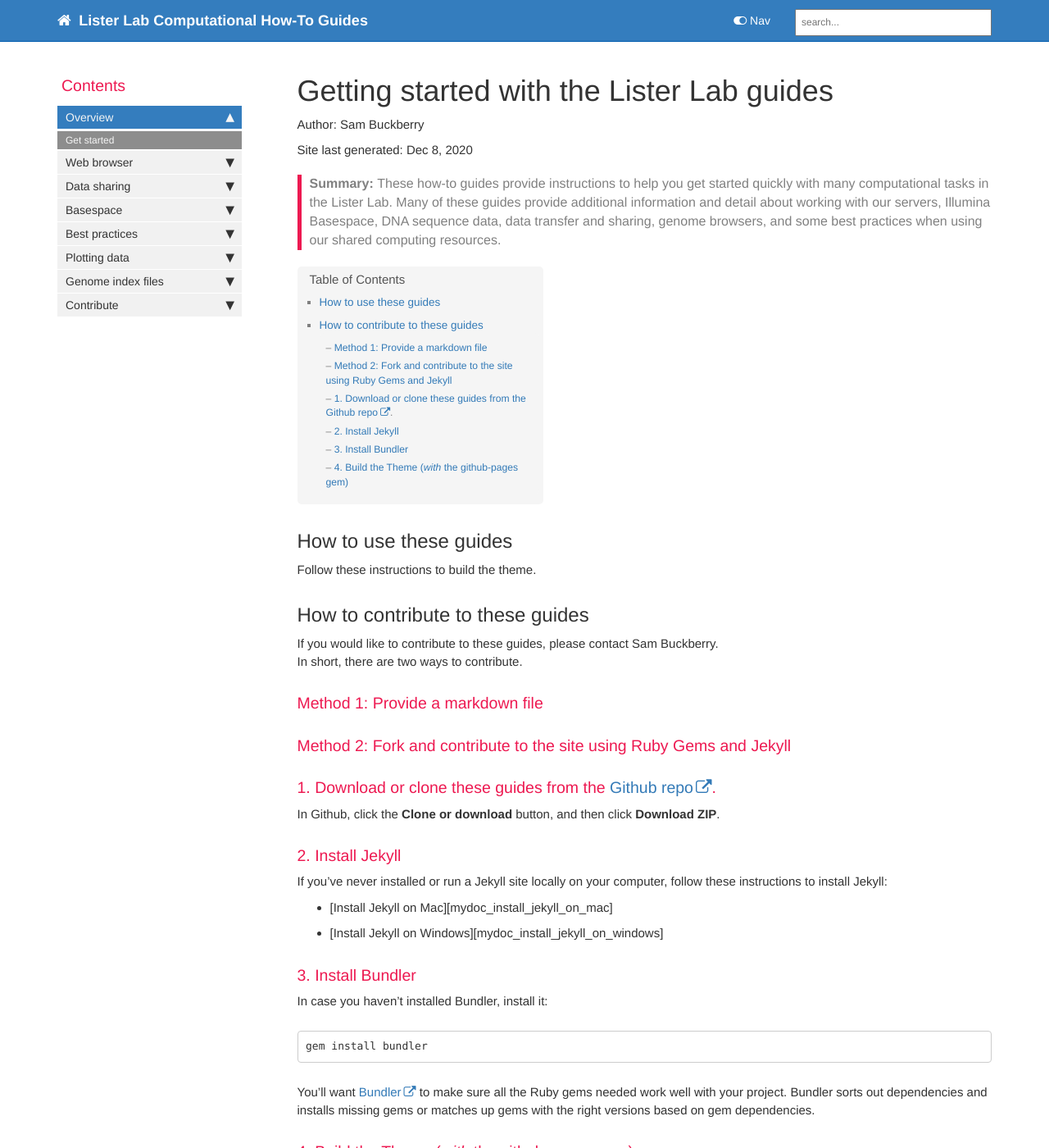
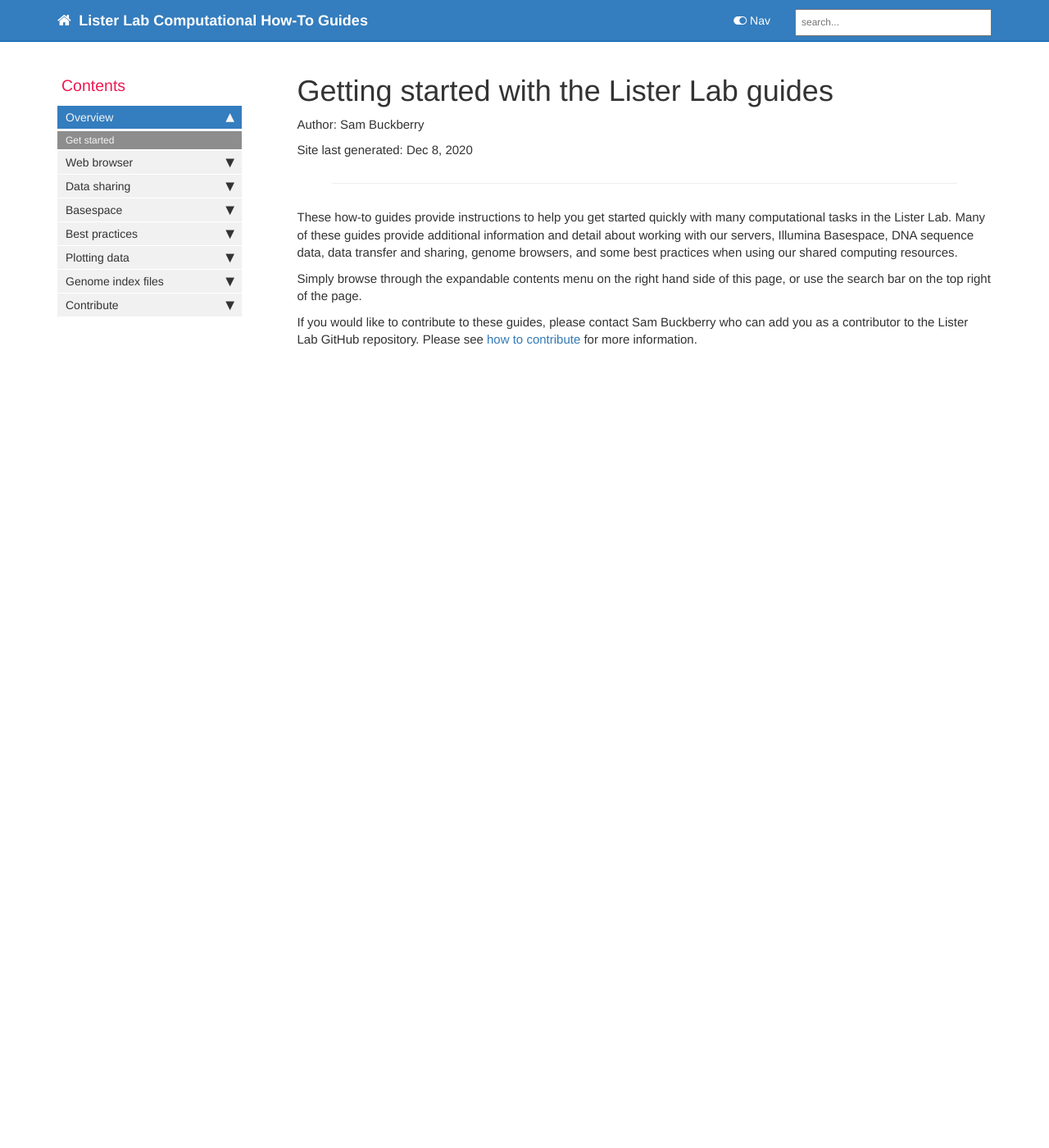
Before and after one commit to ListerLab/guides, a Jekyll site: the page built from index.md, in a window 1280 px wide and 1400 px high. Shown: the whole window at 82% size. Built offline with Jekyll 4.4.1, drawn with Linux system fonts in a browser that asks for light colours; comment, search, counter and statistics services are not loaded; some of the changed text lies outside the part shown.

Commit message:
Update index.md

````diff
--- a/index.md
+++ b/index.md
@@ -1,61 +1,14 @@
 ---
 title: "Getting started with the Lister Lab guides"
-keywords: sample homepage
-tags: [getting_started]
 sidebar: mydoc_sidebar
 permalink: index.html
-summary: These how-to guides provide instructions to help you get started quickly with many computational tasks in the Lister Lab. Many of these guides provide additional information and detail about working with our servers, Illumina Basespace, DNA sequence data, data transfer and sharing, genome browsers, and some best practices when using our shared computing resources.
 author: Sam Buckberry
 ---
 
-## How to use these guides
+---
 
-Follow these instructions to build the theme.
+These how-to guides provide instructions to help you get started quickly with many computational tasks in the Lister Lab. Many of these guides provide additional information and detail about working with our servers, Illumina Basespace, DNA sequence data, data transfer and sharing, genome browsers, and some best practices when using our shared computing resources.
 
-## How to contribute to these guides
+Simply browse through the expandable contents menu on the right hand side of this page, or use the search bar on the top right of the page.
 
-If you would like to contribute to these guides, please contact Sam Buckberry.
-In short, there are two ways to contribute.
-
-### Method 1: Provide a markdown file
-
-
-
-### Method 2: Fork and contribute to the site using Ruby Gems and Jekyll
-
-
-### 1. Download or clone these guides from the [Github repo](https://github.com/listerlab/guides).
-In Github, click the **Clone or download** button, and then click **Download ZIP**.
-
-### 2. Install Jekyll
-
-If you've never installed or run a Jekyll site locally on your computer, follow these instructions to install Jekyll:
-
-* [Install Jekyll on Mac][mydoc_install_jekyll_on_mac]
-* [Install Jekyll on Windows][mydoc_install_jekyll_on_windows]
-
-### 3. Install Bundler
-
-In case you haven't installed Bundler, install it:
-
-```
-gem install bundler
-```
-
-You'll want [Bundler](http://bundler.io/) to make sure all the Ruby gems needed work well with your project. Bundler sorts out dependencies and installs missing gems or matches up gems with the right versions based on gem dependencies.
-
-### 4. Build the Theme (*with* the github-pages gem)
-
-We are publishing these guides on on Github Pages, and this requires you to leave the Gemfile and Gemfile.lock files in the theme. The Gemfile tells Jekyll to use the github-pages gem. **However, note that you cannot use the normal `jekyll serve` command with this gem due to dependency conflicts between the latest version of Jekyll and Github Pages** (which are noted [briefly here](https://help.github.com/articles/setting-up-your-github-pages-site-locally-with-jekyll/)).
-
-You need Bundler to resolve these dependency conflicts. Use Bundler to install all the needed Ruby gems:
-
-```
-bundle update
-```
-
-Then *always* use this command to build Jekyll:
-
-```
-bundle exec jekyll serve
-```
+If you would like to contribute to these guides, please contact Sam Buckberry who can add you as a contributor to the Lister Lab GitHub repository. Please see [how to contribute](./contribute) for more information.
````
